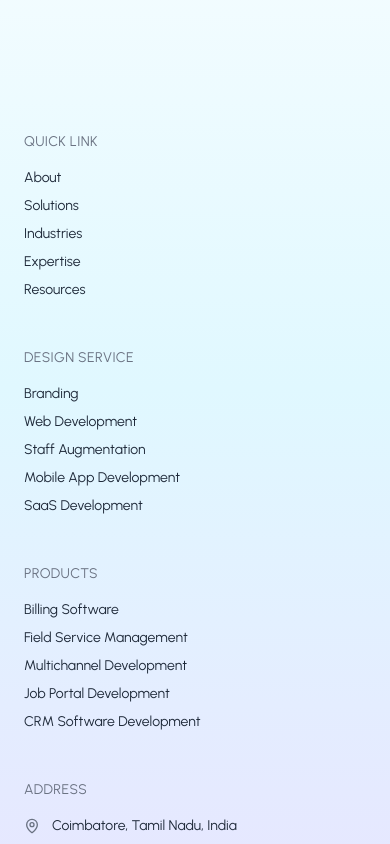
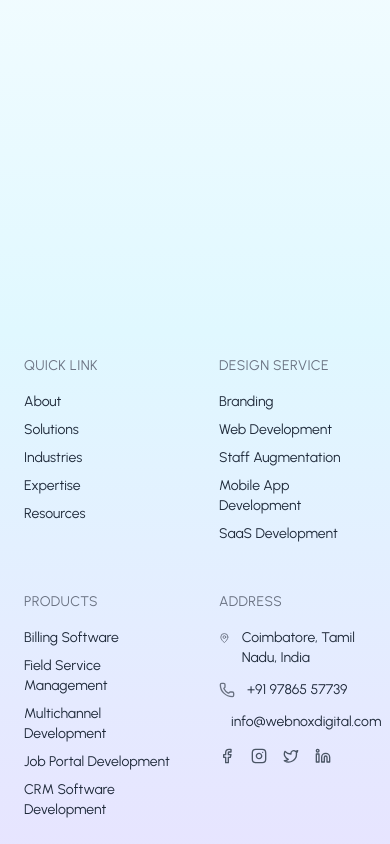
Before and after one commit to SanjairohithM/Webnox-digital, a Next.js app: page /3d in a window 390 px wide. Shown: the part 9200-10044 px from the top of the page. Built offline with nearby package versions, Linux system fonts and the light colour scheme; a web font is replaced by a local one.

Commit message:
footer mobile

```diff
--- a/app/sections/Footer.jsx
+++ b/app/sections/Footer.jsx
@@ -69,10 +69,10 @@ export default function Footer() {
       <div className="mx-auto max-w-7xl px-6 py-16 lg:px-8 ">
         {/* Top: Robot centered */}
         <div className="flex items-center justify-center mb-10">
-          <div className="relative -left-4 -top-2 md:-left-68 md:-top-46 z-[80]">
+          <div className="relative -left-60 -top-20 md:-left-68 md:-top-46 z-[80]">
             <div
               ref={robotRef}
-              className="transform-gpu w-[90px] h-[90px] md:w-[140px] md:h-[140px] z-[80]"
+              className="transform-gpu w-[34px] h-[34px] md:w-[140px] md:h-[140px] z-[80]"
               style={{ transform: "scale(0)" }}
             >
               <Robot />
@@ -81,7 +81,7 @@ export default function Footer() {
         </div>
 
         {/* Bottom: 4 columns of links/info under the robot */}
-        <div className="grid grid-cols-1 md:grid-cols-4 gap-12 items-start mt-50">
+        <div className="grid grid-cols-2 md:grid-cols-4 gap-12 items-start mt-120 md:mt-50">
           {/* Quick Link */}
           <div>
             <h4 className="text-sm uppercase tracking-wide text-gray-500 mb-4">Quick Link</h4>
```
